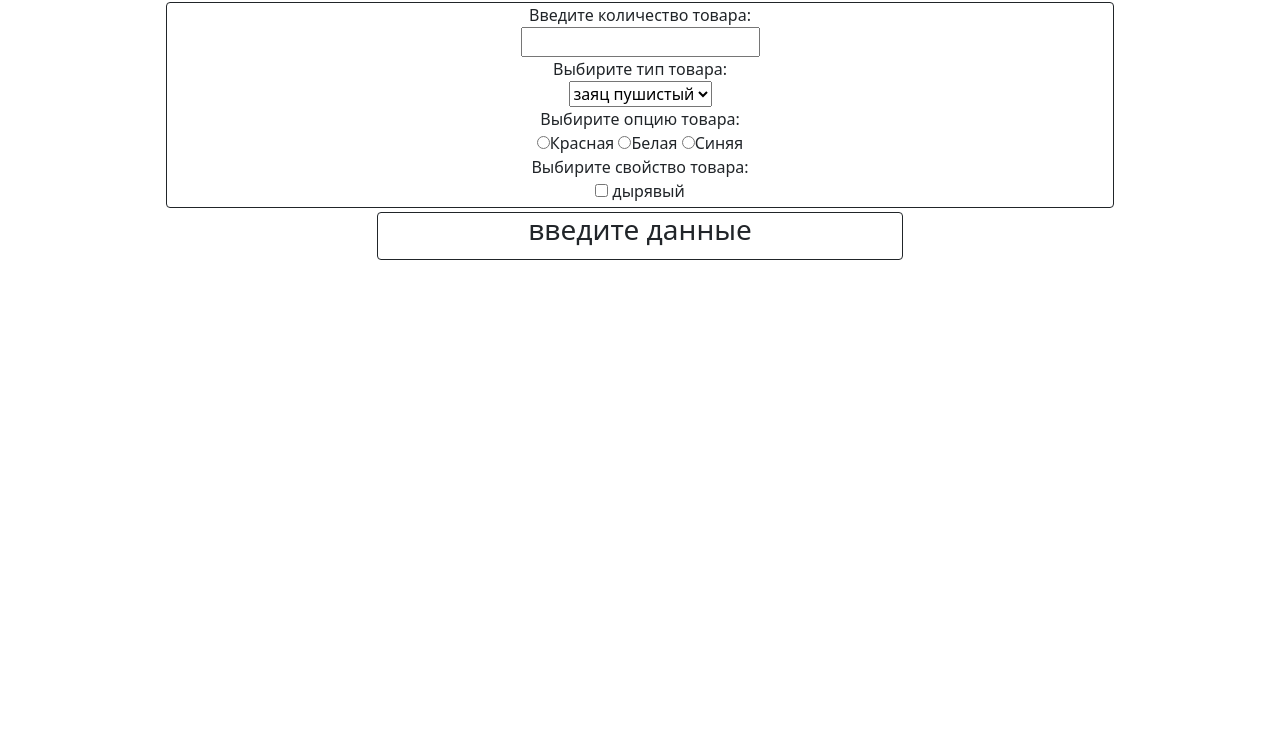
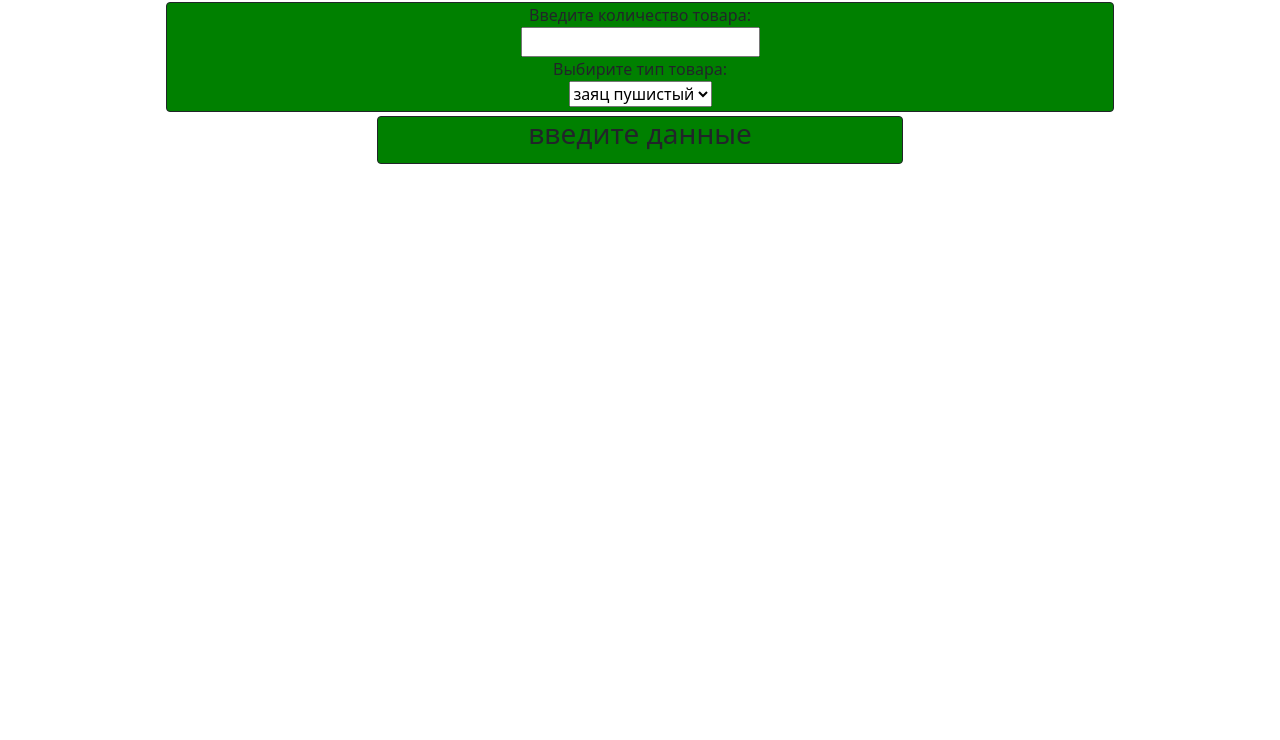
Before and after one commit to Anastasiadi17/Anastasiadi17.github.io, a plain HTML site: page index6.html in a window 1280 px wide. Shown: the part 60-800 px from the top of the page. Drawn offline with nearby package versions, Linux system fonts and the light colour scheme.

Commit message:
Update index6.html

```diff
--- a/index6.html
+++ b/index6.html
@@ -4,7 +4,7 @@
   <head>
       <title>Лабораторная 6</title>
       <link rel="stylesheet" href="https://cdn.jsdelivr.net/npm/bootstrap@5.0.2/dist/css/bootstrap.min.css" integrity="sha384-EVSTQN3/azprG1Anm3QDgpJLIm9Nao0Yz1ztcQTwFspd3yD65VohhpuuCOmLASjC" crossorigin="anonymous">
-
+      <link rel="stylesheet" href="style6.css"/>
       <meta charset="utf-8">
       <meta name="viewport" content="width=device-width, initial-scale=1, shrink-to-fit=no">
   </head>
```
